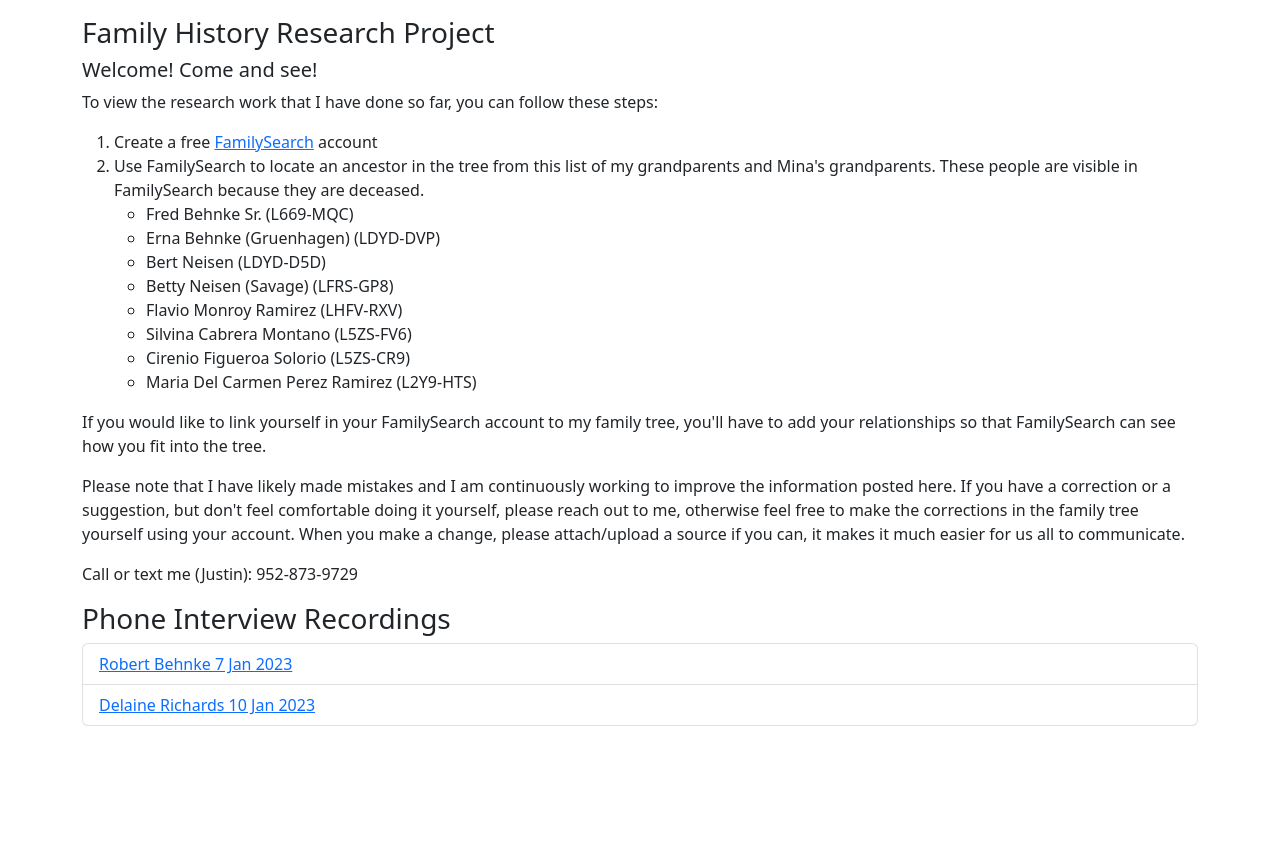
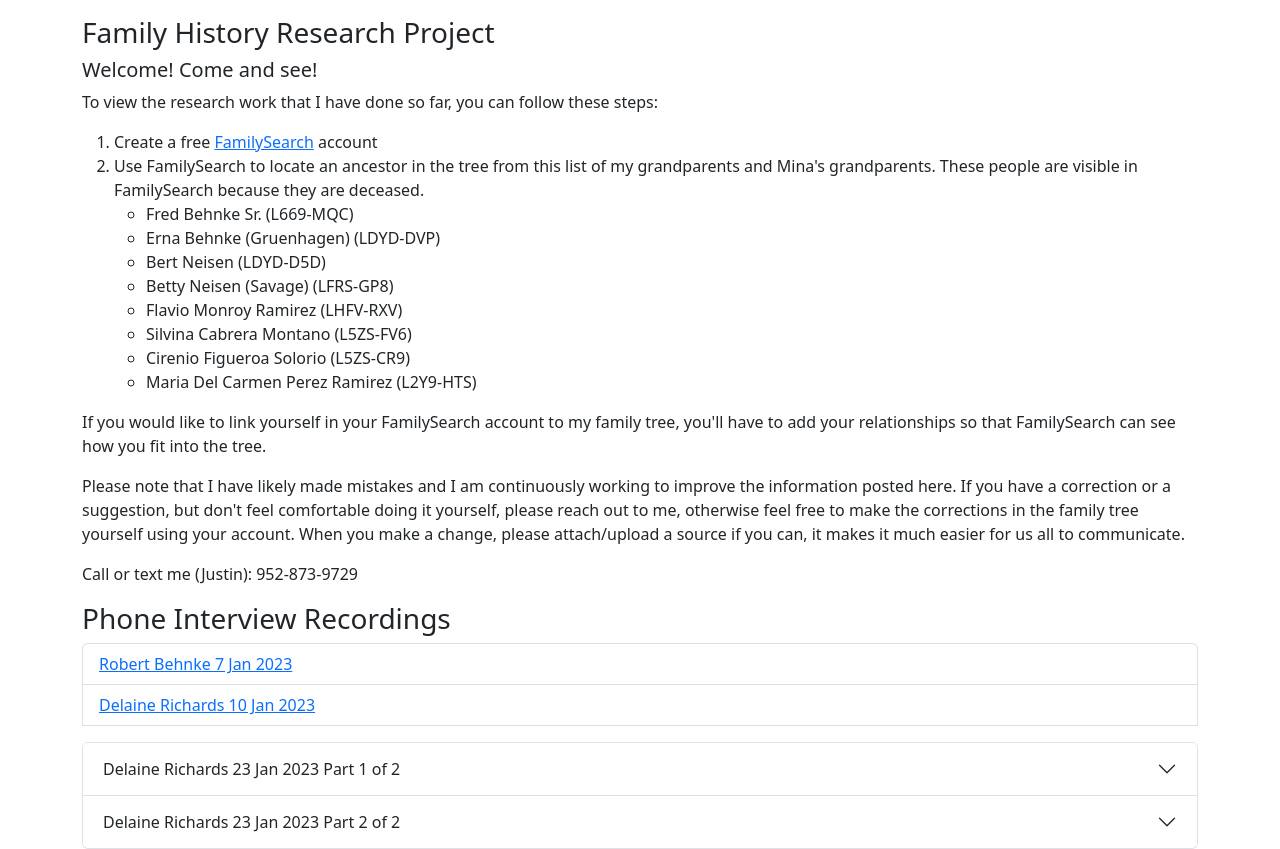
Before and after one commit to justinleebehnke/family-history, a React (Create React App) app: page / in a window 1280 px wide. Before the commit the page ends 800 px from the top, so only its background shows below. Built offline with nearby package versions, Linux system fonts and the light colour scheme.

Commit message:
Add annotated interviews to project

```diff
--- a/src/App.tsx
+++ b/src/App.tsx
@@ -2,6 +2,91 @@ import React, { ReactElement } from "react";
 import { Container } from "react-bootstrap";
 import "./App.css";
 import ListGroup from "react-bootstrap/ListGroup";
+import Accordion from "react-bootstrap/Accordion";
+
+const annotatedInterview = [
+  {
+    date: "23 Jan 2023",
+    interviewee: "Delaine Richards",
+    part: "Part 1 of 2",
+    audioFile: "media/DelaineRichards-Jan232023-Part1.mp3",
+    chapters: [
+      {
+        start: "00:00",
+        end: "04:00",
+        summary:
+          "Delaine and I discuss the current happenings of the family history project and a bit about the vision",
+      },
+      {
+        start: "04:00",
+        end: "10:20",
+        summary:
+          "Delaine shares what she remembers of her mom explaining what happened with Ernst Gruenhagen's hospitalization. As well as her own emotional feelings about it and the impact it had on other family members.",
+      },
+      {
+        start: "10:20",
+        end: "11:25",
+        summary: "Delaine and I discuss getting set up on FamilySearch",
+      },
+      {
+        start: "11:25",
+        end: "14:56",
+        summary:
+          "We discuss some things about whether I have certain documents or certain pictures",
+      },
+      {
+        start: "14:56",
+        end: "17:25",
+        summary:
+          "We discuss Ancestry and the types of records I can get and AncestryDNA. And the church in Benton Township.",
+      },
+      {
+        start: "17:25",
+        end: "22:28",
+        summary:
+          "I ask about Fred Mueller, Fritz' Maternal Grandpa. And I learn the information about the siblings of Augusta. Millie Laska Dad's mother's sister's daughter, which would make her Fritz's niece.",
+      },
+      {
+        start: "22:28",
+        end: "27:28",
+        summary:
+          "We talk more about potential documents that we can share with each other and the project.",
+      },
+    ],
+  },
+  {
+    date: "23 Jan 2023",
+    interviewee: "Delaine Richards",
+    part: "Part 2 of 2",
+    audioFile: "media/DelaineRichards-Jan232023-Part2.mp3",
+    chapters: [
+      {
+        start: "0:00",
+        end: "6:58",
+        summary:
+          "Further questions about Fred Mueller, where he lived in Belle Plaine and other documents and pictures that Delaine shared with me via text. Bernie Behnke, Aunt Martha, two older half brothers. Shipped by bought to Ida Miller the story.",
+      },
+      {
+        start: "6:58",
+        end: "8:51",
+        summary:
+          "Martha married Fred Hansen as well as James Parish. After the interview I found out from Dad that Martha took back Hansen as her married name after separating from James Parish. Death certificate for Fritz.",
+      },
+      {
+        start: "8:51",
+        end: "10:56",
+        summary:
+          "Frieda and Irma are Aunt Martha's Daughters. Bernie Behnke was Dad's 1st cousin from a half brother.",
+      },
+      {
+        start: "10:56",
+        end: "16:55",
+        summary:
+          "Bernice Lousie Johnson, this is when I found out about her. Bea did not stay with Fred Mueller. Martha and Dad went back to his house. It was a sensitive topic. Afraid that something like that would happen to other people. Winding down the interview. Esther Johnson, full cousin to your dad. 89 at the time she wrote this.",
+      },
+    ],
+  },
+];
 
 const interviews = [
   {
@@ -74,6 +159,42 @@ function App(): ReactElement {
             </ListGroup.Item>
           );
         })}
+        <Accordion>
+          {annotatedInterview.map((interview) => {
+            return (
+              <Accordion.Item
+                key={
+                  interview.interviewee +
+                  " " +
+                  interview.date +
+                  " " +
+                  interview.part
+                }
+                eventKey={interview.date + " " + interview.part}
+              >
+                <Accordion.Header>
+                  {interview.interviewee +
+                    " " +
+                    interview.date +
+                    " " +
+                    interview.part}
+                </Accordion.Header>
+                <Accordion.Body>
+                  <a href={interview.audioFile} download>
+                    Download Audio
+                  </a>
+                  {interview.chapters.map((chapter) => {
+                    return (
+                      <p key={chapter.start}>
+                        {chapter.start}-{chapter.end}: {chapter.summary}
+                      </p>
+                    );
+                  })}
+                </Accordion.Body>
+              </Accordion.Item>
+            );
+          })}
+        </Accordion>
       </ListGroup>
     </Container>
   );
```
Also changed, not shown: todo.txt, 2 other files (tests, documents, lock files or other folders).
